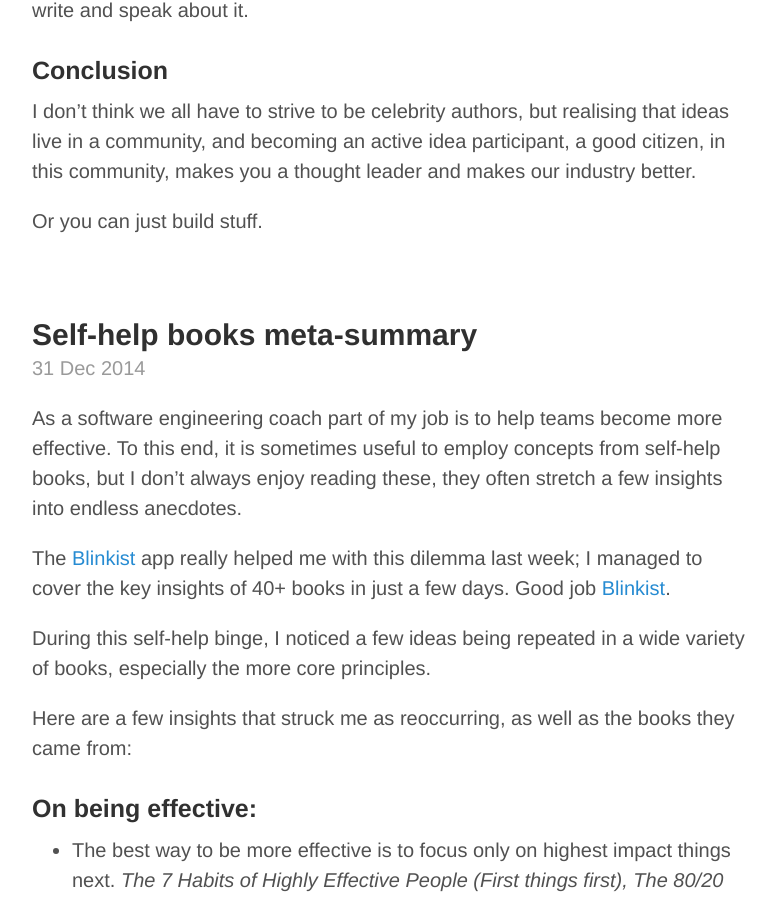
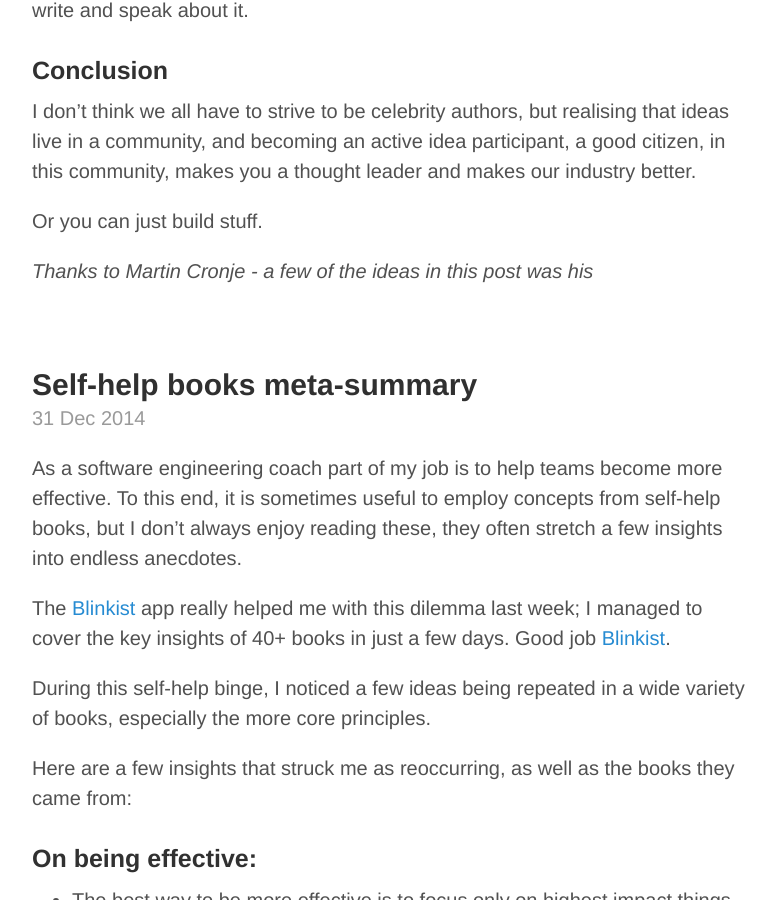
Before and after one commit to jacdevos/jacdevos.github.io.old, a Jekyll site: the page built from index.html, in a window 1280 px wide and 900 px high, scrolled down 3528 px. Shown: the whole window, without its empty margins (248-1024 px from the left). Built offline with Jekyll 4.4.1, drawn with Linux system fonts in a browser that asks for light colours; Markdown is read by kramdown in place of the engine named in the settings; the list of posts is cut into pages by our own code.

Commit message:
Updated 2015-08-12-how-to-become-a-thought-leader-in-software.md

```diff
--- a/_posts/2015-08-12-how-to-become-a-thought-leader-in-software.md
+++ b/_posts/2015-08-12-how-to-become-a-thought-leader-in-software.md
@@ -69,3 +69,5 @@ Even though a thought leader might have many interests and ideas, to be a though
 I don’t think we all have to strive to be celebrity authors, but realising that ideas live in a community, and becoming an active idea participant, a good citizen, in this community, makes you a thought leader and makes our industry better.
 
 Or you can just build stuff.
+
+_Thanks to Martin Cronje - a few of the ideas in this post was his_
```
